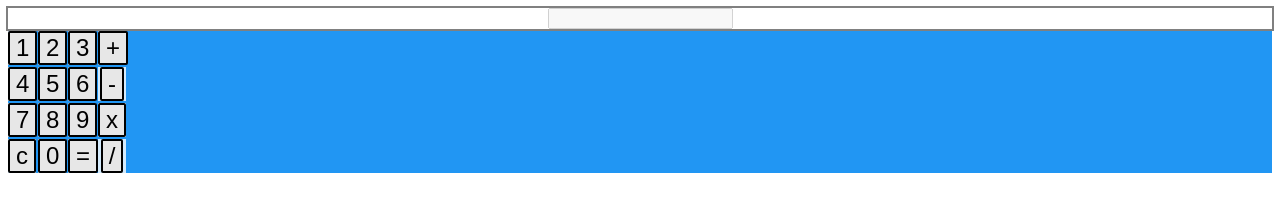
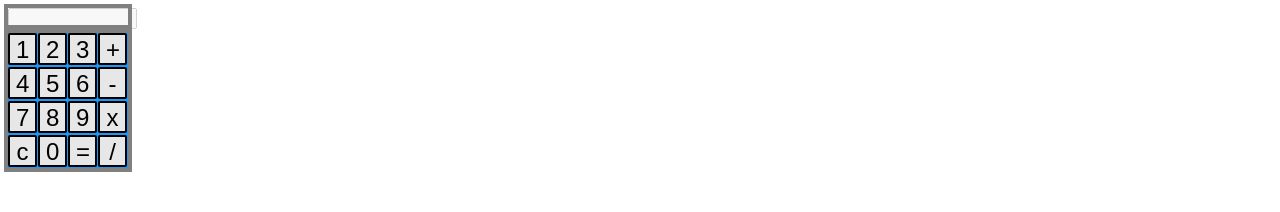
Before and after one commit to mismatchmile/deep-thought, a plain HTML site: page competency-exercises/100C/calculator/index.html in a window 1280 px wide. Drawn offline with Linux system fonts and the light colour scheme.

Commit message:
100c completed calc design

```diff
--- a/competency-exercises/100C/calculator/index.html
+++ b/competency-exercises/100C/calculator/index.html
@@ -5,7 +5,7 @@
 	<body>
 	<form name="calculator">
       	<div class="wireframe">
-			<input type="text" name="display" id="display" disabled>
+			<input type="text" name="display" size="13" id="display" disabled>
 		</div>
 		<div class="grid-container">
 			<div class="cell0">
@@ -54,7 +54,7 @@
 				<input type="button" class="button" name="compute" value="=" onclick="calculator.display.value = eval(calculator.display.value)">
 			</div>
 			<div class="cell15">
-				<input type="button" class="button2" class="operator" name="divide" value="/" onclick="calculator.display.value += '/'">
+				<input type="button" class="button" class="operator" name="divide" value="/" onclick="calculator.display.value += '/'">
 			</div>
 		</div>
 	</form>
--- a/competency-exercises/100C/calculator/style.css
+++ b/competency-exercises/100C/calculator/style.css
@@ -1,6 +1,7 @@
 .wireframe {
-	outline: 2px solid gray;
-	text-align:center;
+	outline: 4px solid gray;
+	text-align: left;
+	width: 120px;
 }
 
 .grid-container {
@@ -8,12 +9,13 @@
 	grid-template-columns: 28px 28px 28px 28px;
 	grid-gap: 2px;
 	background-color: #2196F3;
-	padding: 2px 0px 0px 0px;
-	grid-template-rows: 4;
+	padding: 4px 0px 1px 0px;
+	width: 120px;
+	outline: 4px solid gray;
 }
 
 .grid-container > div {
- 	background-color: rgba(255, 255, 255, 0.8);
+ 	background-color: #2196F3;
   	text-align: center;
   	padding: 0px 0px 0px 0px;
  }
@@ -24,15 +26,8 @@
 	border-radius: 2px;
 	border: 2px solid black;
 	font-size: 24px;
-}
-
-.button2 {
-	background-color: #e7e7e7;
-	color: black;
-	border-radius: 2px;
-	border: 2px solid black;
-	font-size: 24px;
-	border-spacing: 2px 2px;
+	width: 29px;
+	height: 32px;
 }
 
 .cell0 {
```
